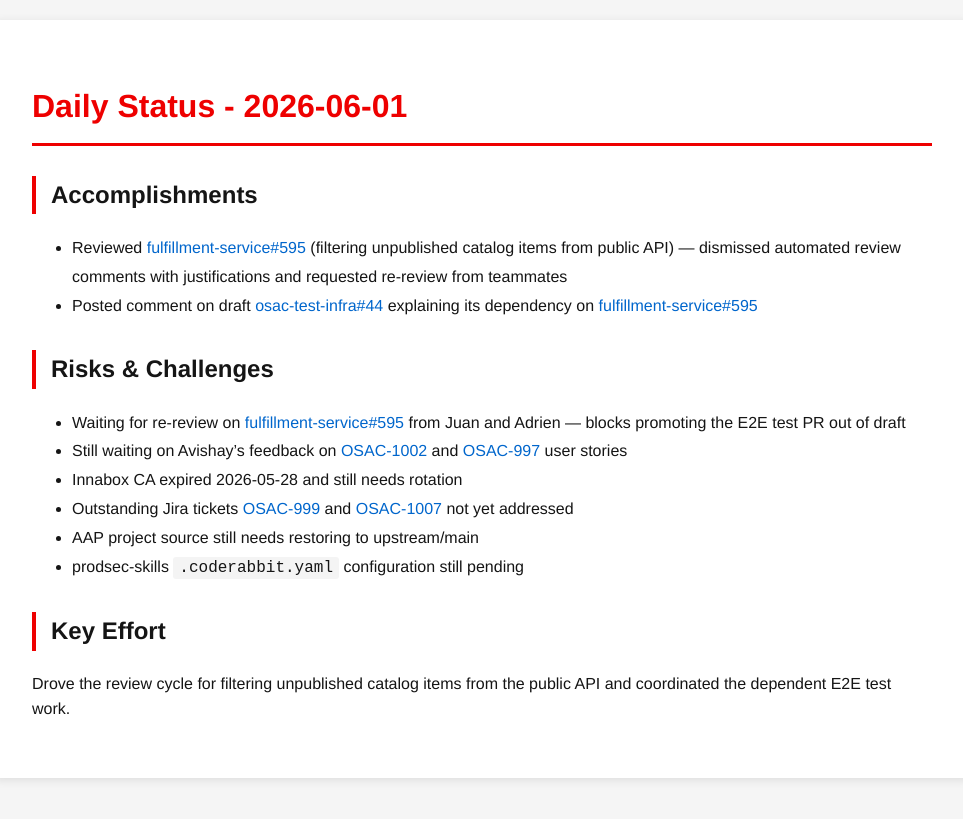
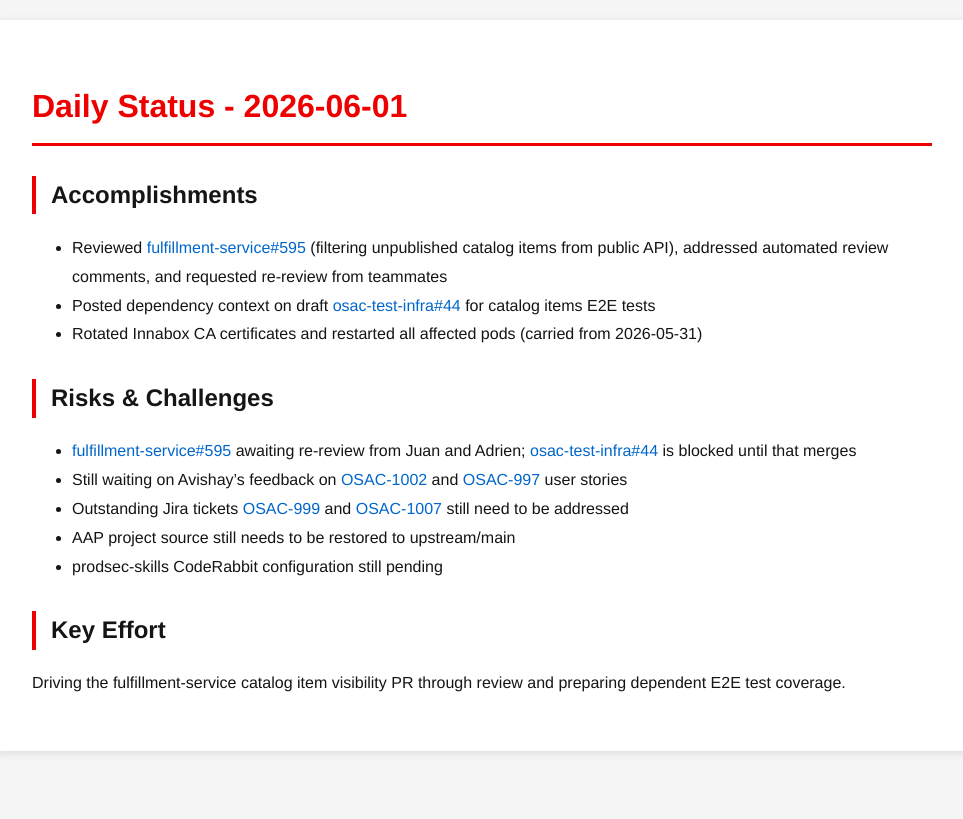
Before and after one commit to tzvatot/daily-status, a Jekyll site: the page built from 2026-06-01.md, in a window 1280 px wide. Shown: the top 819 px of the page, without its empty margins (158-1121 px from the left). Built offline with Jekyll 4.4.1, drawn with Linux system fonts in a browser that asks for light colours.

Commit message:
Daily status update - 2026-06-01

```diff
--- a/2026-06-01.md
+++ b/2026-06-01.md
@@ -7,16 +7,16 @@
 # Daily Status - 2026-06-01
 
 ## Accomplishments
-- Reviewed [fulfillment-service#595](https://github.com/osac-project/fulfillment-service/pull/595) (filtering unpublished catalog items from public API) — dismissed automated review comments with justifications and requested re-review from teammates
-- Posted comment on draft [osac-test-infra#44](https://github.com/osac-project/osac-test-infra/pull/44) explaining its dependency on [fulfillment-service#595](https://github.com/osac-project/fulfillment-service/pull/595)
+- Reviewed [fulfillment-service#595](https://github.com/osac-project/fulfillment-service/pull/595) (filtering unpublished catalog items from public API), addressed automated review comments, and requested re-review from teammates
+- Posted dependency context on draft [osac-test-infra#44](https://github.com/osac-project/osac-test-infra/pull/44) for catalog items E2E tests
+- Rotated Innabox CA certificates and restarted all affected pods (carried from 2026-05-31)
 
 ## Risks & Challenges
-- Waiting for re-review on [fulfillment-service#595](https://github.com/osac-project/fulfillment-service/pull/595) from Juan and Adrien — blocks promoting the E2E test PR out of draft
+- [fulfillment-service#595](https://github.com/osac-project/fulfillment-service/pull/595) awaiting re-review from Juan and Adrien; [osac-test-infra#44](https://github.com/osac-project/osac-test-infra/pull/44) is blocked until that merges
 - Still waiting on Avishay's feedback on [OSAC-1002](https://redhat.atlassian.net/browse/OSAC-1002) and [OSAC-997](https://redhat.atlassian.net/browse/OSAC-997) user stories
-- Innabox CA expired 2026-05-28 and still needs rotation
-- Outstanding Jira tickets [OSAC-999](https://redhat.atlassian.net/browse/OSAC-999) and [OSAC-1007](https://redhat.atlassian.net/browse/OSAC-1007) not yet addressed
-- AAP project source still needs restoring to upstream/main
-- prodsec-skills `.coderabbit.yaml` configuration still pending
+- Outstanding Jira tickets [OSAC-999](https://redhat.atlassian.net/browse/OSAC-999) and [OSAC-1007](https://redhat.atlassian.net/browse/OSAC-1007) still need to be addressed
+- AAP project source still needs to be restored to upstream/main
+- prodsec-skills CodeRabbit configuration still pending
 
 ## Key Effort
-Drove the review cycle for filtering unpublished catalog items from the public API and coordinated the dependent E2E test work.
+Driving the fulfillment-service catalog item visibility PR through review and preparing dependent E2E test coverage.
```
